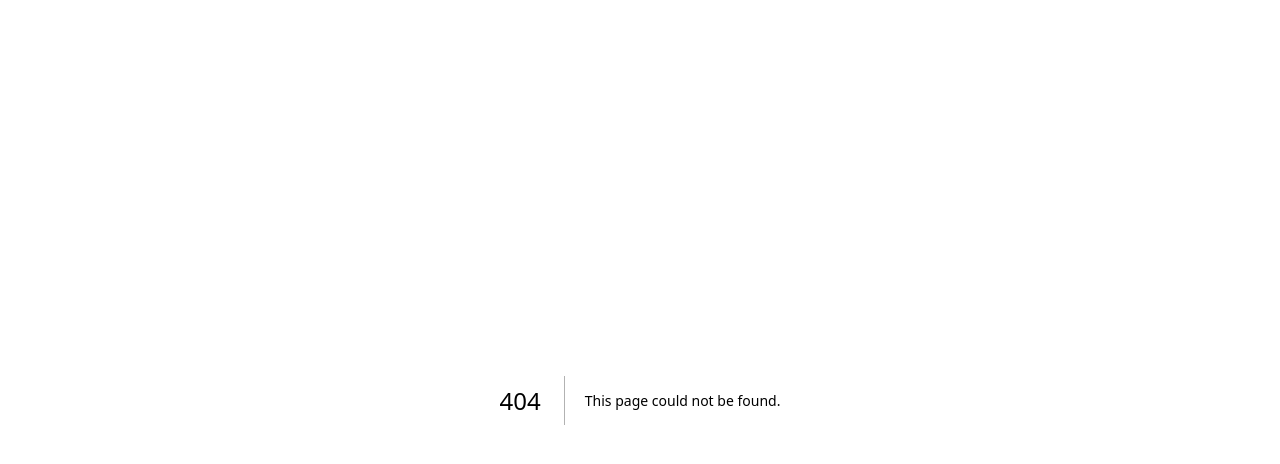
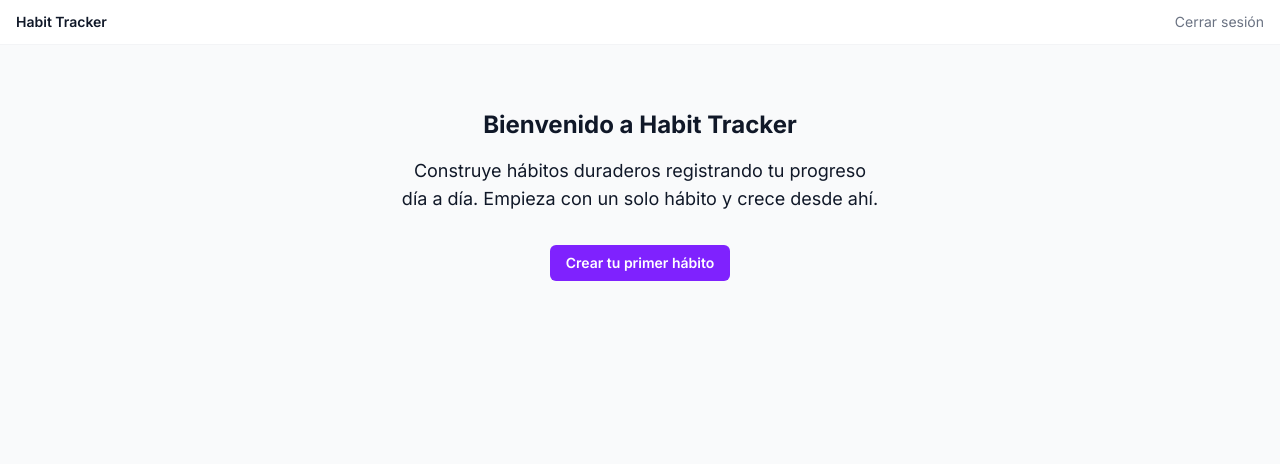
Before and after one commit to ErikaNevarez/Habit-Tracker-ClaseRodrigo, a Next.js app: page /onboarding in a window 1280 px wide. Before the commit this address had no page. Shown: the top 464 px of the page. Built offline with nearby package versions, Linux system fonts and the light colour scheme.

Commit message:
feat(t-12): agregar pagina de onboarding con CTA a creacion de habito

```diff
--- /dev/null
+++ b/src/app/onboarding/page.tsx
@@ -0,0 +1,29 @@
+import Link from 'next/link';
+import Header from '@/components/Header';
+
+export default function OnboardingPage() {
+  return (
+    <div className="min-h-screen bg-gray-50">
+      <Header />
+
+      <main className="max-w-lg mx-auto px-4 py-16 flex flex-col items-center gap-8">
+        <div className="flex flex-col gap-4 text-center">
+          <h1 className="text-2xl font-bold text-gray-900">
+            Bienvenido a Habit Tracker
+          </h1>
+          <p className="text-lg text-gray-900">
+            Construye hábitos duraderos registrando tu progreso día a día.
+            Empieza con un solo hábito y crece desde ahí.
+          </p>
+        </div>
+
+        <Link
+          href="/"
+          className="inline-flex items-center justify-center rounded-md px-4 py-2 text-sm font-semibold bg-violet-600 text-white hover:bg-violet-700 disabled:opacity-50"
+        >
+          Crear tu primer hábito
+        </Link>
+      </main>
+    </div>
+  );
+}
```
